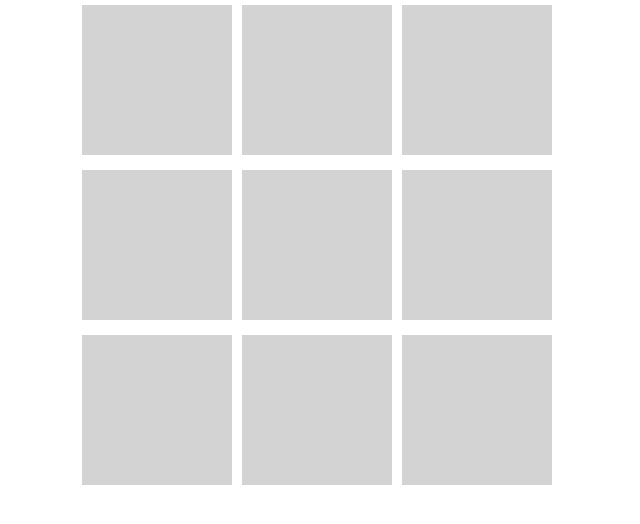
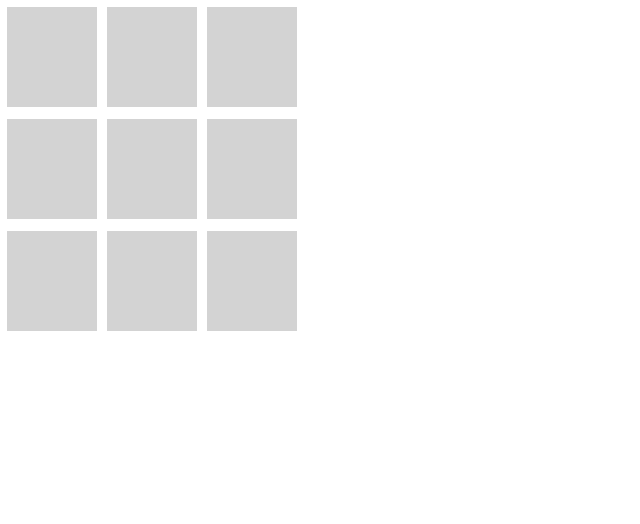
Before and after one commit to dkim1116/React_v1.6.6_review, a React (Create React App) app in the folder tic-tac-toe/: page / in a window 1280 px wide. Shown: the top 524 px of the page, without its empty margins (0-640 px from the left). Built offline with nearby package versions, Linux system fonts and the light colour scheme.

Commit message:
Fixed the bug, but don't know how I fixed it

```diff
--- a/tic-tac-toe/src/components/Board.js
+++ b/tic-tac-toe/src/components/Board.js
@@ -1,22 +1,28 @@
 import React from 'react';
 
 import Row from './Row';
+
+const boardStyle = {
+    position: 'static',
+    left: '15%',
+    top: '5%'
+}
 
 class Board extends React.Component {
     constructor(props) {
         super(props);
 
         this.state = {
-            board: Array(3).fill(Array(3).fill(null)),
+            board: Array(3).fill(Array(3).fill()),
             player: 'X'
         }
     }
 
     nextMove = (rowId, columnId) => {
-        var player = this.state.player === 'X' ? 'X' : 'Y';
+        var player = this.state.player === 'X' ? 'O' : 'X';
 
-        this.setState({ player });
         this.setState((prevState) => {
+            return {
                 board: prevState.board.map((row, rowIndex) => {
                     return row.map((square, squareIndex) => {
                         if (rowIndex === rowId &&
@@ -25,8 +31,10 @@ class Board extends React.Component {
                             } else {
                                 return square;
                             }
-                })
-            })
+                    });
+                }),
+                player: player
+            };
         });
     }
 
@@ -38,8 +46,12 @@ class Board extends React.Component {
 
     render() {
         return (
-            <div className="ui container">
+            <div>
+                <table style={boardStyle}>
+                    <tbody>
                         {this.renderRows()}
+                    </tbody>
+                </table>
             </div>
         )
     }
--- a/tic-tac-toe/src/components/Row.js
+++ b/tic-tac-toe/src/components/Row.js
@@ -1,15 +1,14 @@
 import React from 'react';
 import Square from './Square';
 
+
 const Row = (props) => {
     return (
-        <div>
-            <div className="item">
-                <Square nextMove={props.nextMove} rowId={props.rowId} markedBy={props.status} column={0} />
-                <Square nextMove={props.nextMove} rowId={props.rowId} markedBy={props.status} column={1} />
-                <Square nextMove={props.nextMove} rowId={props.rowId} markedBy={props.status} column={2} />
-            </div>
-        </div>
+        <tr>
+            <Square nextMove={props.nextMove} rowId={props.rowId} markedBy={props.status} column={0} />
+            <Square nextMove={props.nextMove} rowId={props.rowId} markedBy={props.status} column={1} />
+            <Square nextMove={props.nextMove} rowId={props.rowId} markedBy={props.status} column={2} />
+        </tr>
     )
 }
 
--- a/tic-tac-toe/src/components/Square.js
+++ b/tic-tac-toe/src/components/Square.js
@@ -2,20 +2,26 @@ import React from 'react';
 
 const Square = (props) => {
     const squareStyle = {
-        height: '150px',
-        width: '150px',
+        height: '100px',
+        width: '90px',
         backgroundColor: 'lightgrey',
         margin: '5px 5px',
         display: 'inline-block',
-        textAlign: 'center'
+        position: 'relative'
     };
 
+    const textStyle = {
+        marginTop: '33%',
+        textAlign: 'center',
+        verticalAlign: 'middle'
+    }
+
     return (
-        <div onClick={() => props.nextMove(props.rowId, props.column)} style={squareStyle}>
+        <td onClick={() => props.nextMove(props.rowId, props.column)} style={squareStyle}>
             {props.markedBy
-                ? <h1 style={{padding: '50px'}}>{props.markedBy[props.column]}</h1>
-                : <h1></h1>}
-        </div>
+                ? <h1 style={textStyle}>{props.markedBy[props.column]}</h1>
+                : <h1 style={textStyle}></h1>}
+        </td>
     );
 
 }
```
Lines whose indentation alone changed are shown as unchanged.
